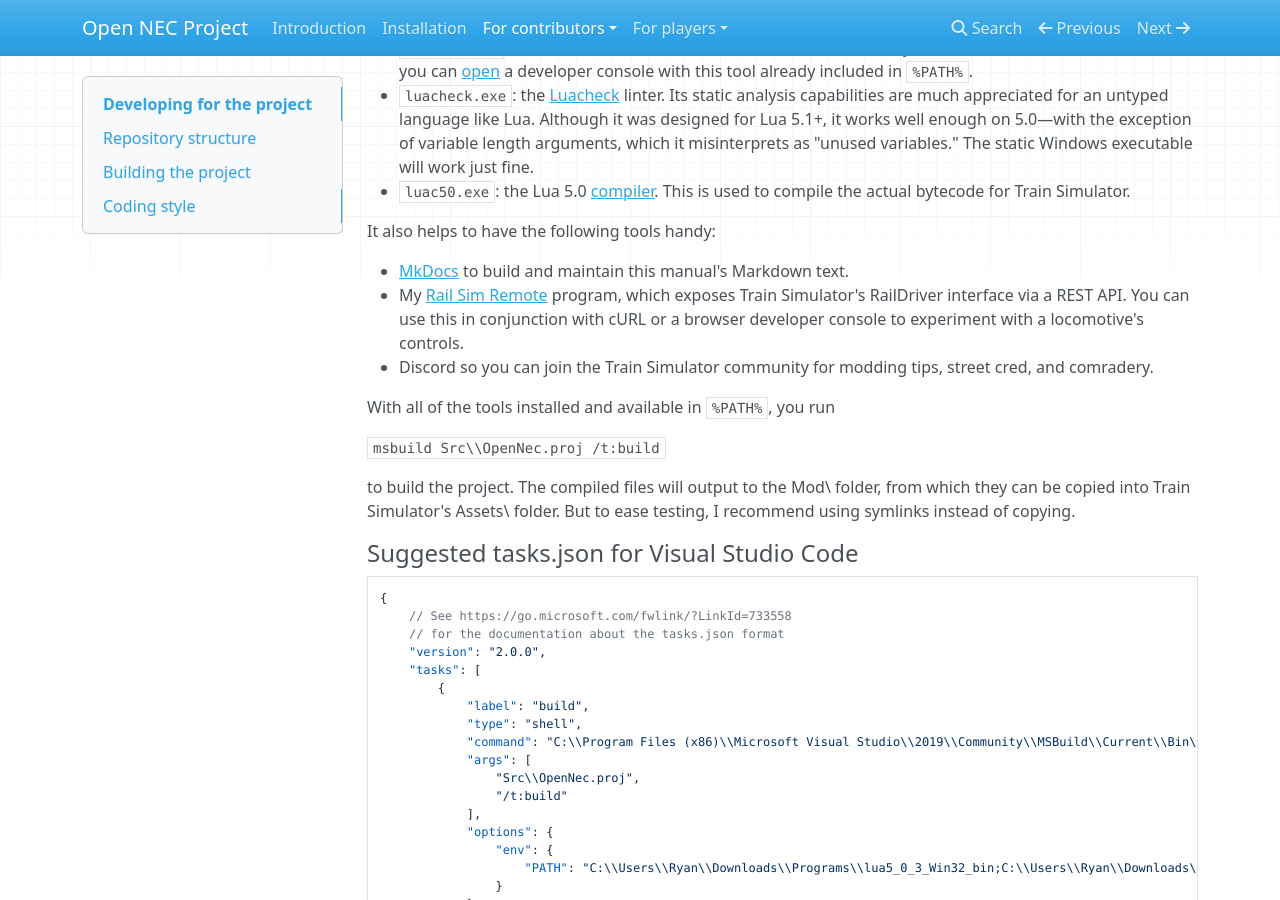
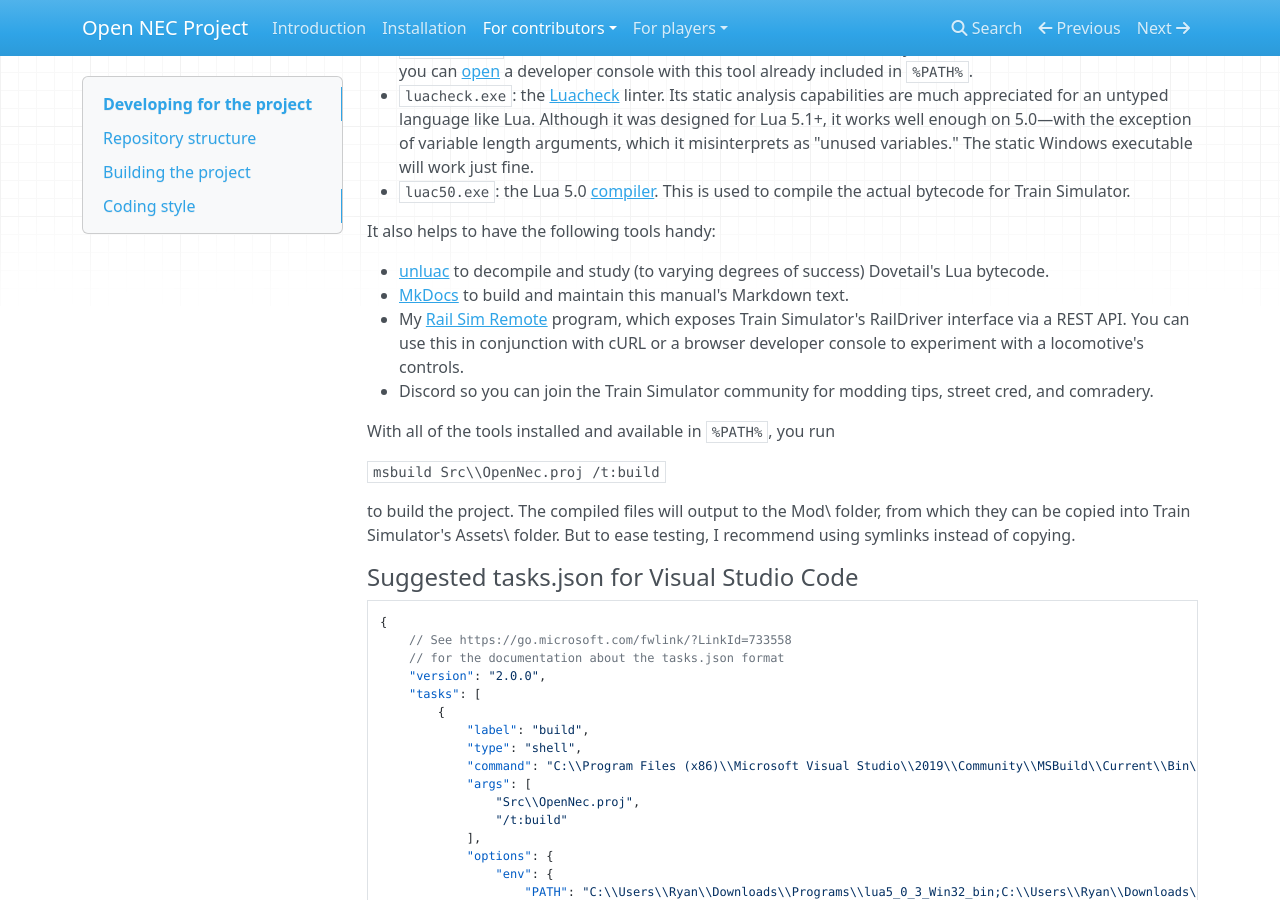
Before and after one commit to YoRyan/open-nec, an MkDocs documentation site: the page built from Docs/for-contributors/index.md, in a window 1280 px wide and 900 px high, scrolled down 584 px. Built offline with MkDocs 1.6.1, drawn with Linux system fonts in a browser that asks for light colours; nearby versions of some CDN libraries.

Commit message:
Manual: add unluac

```diff
--- a/Docs/for-contributors/index.md
+++ b/Docs/for-contributors/index.md
@@ -24,6 +24,7 @@ To compile the mod, you will need the following tools in your `%PATH%`:
 
 It also helps to have the following tools handy:
 
+- [unluac](https://sourceforge.net/projects/unluac) to decompile and study (to varying degrees of success) Dovetail's Lua bytecode.
 - [MkDocs](https://www.mkdocs.org/) to build and maintain this manual's Markdown text.
 - My [Rail Sim Remote](https://github.com/yoryan/railsim-remote) program, which exposes Train Simulator's RailDriver interface via a REST API. You can use this in conjunction with cURL or a browser developer console to experiment with a locomotive's controls.
 - Discord so you can join the Train Simulator community for modding tips, street cred, and comradery.
```
